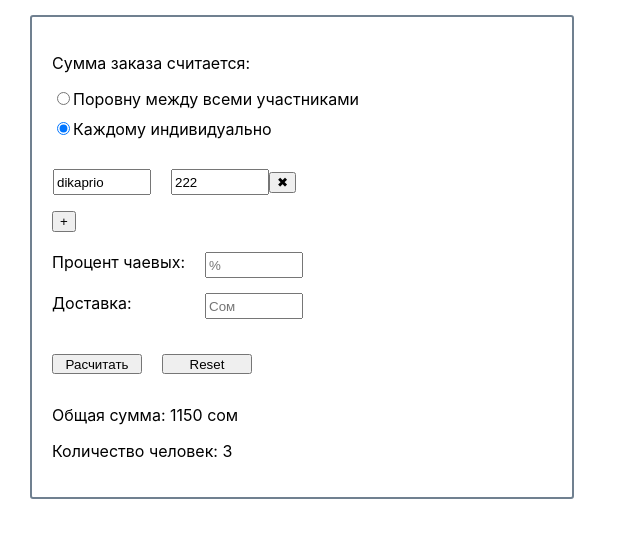
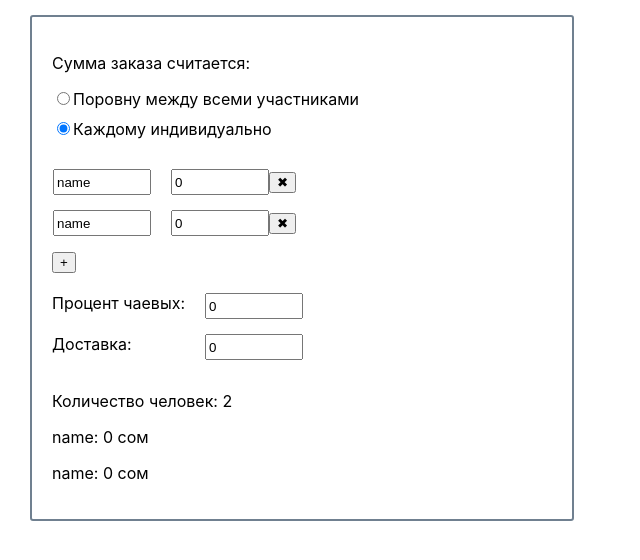
Before and after one commit to DenisLokhtin/hw-57, a React (Create React App) app: page / in a window 1280 px wide. Both pictures are taken after a click on the radio button "Каждому индивидуально". Shown: the top 560 px of the page, without its empty margins (0-640 px from the left). Built offline with nearby package versions, Linux system fonts and the light colour scheme.

Commit message:
всё готово

```diff
--- a/src/App.js
+++ b/src/App.js
@@ -1,4 +1,4 @@
-import {useState} from "react";
+import React, {useState} from "react";
 import ResultCommon from "./components/resultCommon";
 import ResultSeparated from "./components/resultSeparated";
 import InputCommon from "./components/inputCommon";
@@ -16,59 +16,93 @@ function App() {
         delivery: 0,
     });
 
+    const [valueResult, setResult] = useState(0);
+
     const [radioBtn, setRadioBtn] = useState(true);
 
     const [people, setPeople] = useState([
-        {name: "dikaprio", price: "222", id: nanoid()},
+        {name: "name", price: 0, id: nanoid()},
+        {name: "name", price: 0, id: nanoid()},
     ]);
 
     const radioBoolean = function () {
-        setRadioBtn(!radioBtn)
-        console.log(radioBtn)
+        setRadioBtn(!radioBtn);
+        setValue({
+            sum: 0,
+            numberOfPeople: 0,
+            percent: 0,
+            delivery: 0,
+        });
+        setResult(0);
     };
 
     const addPerson = () => {
-        setPeople([...people, {name: "", price: "", id: nanoid()}]);
-    }
+        setPeople([...people, {name: "name", price: 0, id: nanoid()}]);
+    };
 
-    const changePersonField = (id, name, value) => {
-        setPeople(people => {
-            return people.map(person => {
-                if (person.id === id) {
-                    return {...person, [name]: value}
-                }
-                return person;
-            });
+    const commonPayment = () => {
+        const result = Math.round((value.sum + (value.sum / 100 * value.percent) + value.delivery) / value.numberOfPeople);
+        setResult(result);
+    };
+
+    // const separatedPayment = () => {
+    //     people.map((person, index) => {
+    //         return
+    //     })
+    // };
+
+    const inputChangeHandler = (e) => {
+        const name = e.target.name;
+        const value = e.target.value;
+        const id = e.target.id;
+        setPeople(prevState => {
+            const elem = prevState[id];
+            elem[name] = value;
+            prevState[id] = elem;
+            return [...prevState]
         });
     };
 
-    const changeValues = () => {
-        setValue()
-    }
+    const deleteInput = (e) => {
+        const id = e.target.id;
+        setPeople(prevState => {
+            prevState.splice(id, 1);
+            return [...prevState]
+        });
+    };
+
+    const changeValues = (e) => {
+        const name = e.target.name;
+        const value = Number(e.target.value);
+        setValue(prevState => {
+            return {...prevState, [name]: value}
+        });
+    };
 
     const inputField = () => {
         if (radioBtn) {
             return (
-                <ResultCommon/>
+                <ResultCommon result={valueResult} people={value.numberOfPeople}/>
             )
         } else {
             return (
-                <ResultSeparated people={people}/>
+                <ResultSeparated value={value} people={people}/>
             )
         }
-    }
+    };
 
     const result = () => {
         if (radioBtn) {
             return (
-                <InputCommon/>
+                <InputCommon result={() => commonPayment()} value={value} change={(e) => changeValues(e)}/>
             )
         } else {
             return (
-                <InputSeparated change={() => changePersonField()} add={() => addPerson()} people={people}/>
+                <InputSeparated delete={(e) => deleteInput(e)} changeVal={(e) => changeValues(e)} value={value}
+                                change={(e) => inputChangeHandler(e)} add={() => addPerson()} people={people}/>
             )
         }
-    }
+    };
 
     return (
         <div className="container">
--- a/src/components/inputCommon.js
+++ b/src/components/inputCommon.js
@@ -1,29 +1,35 @@
 import React from 'react';
 
-const InputCommon = (props) => (
+const InputCommon = (props) => {
+    const calculate = () => {
+
+    };
+
+    return (
         <form className="calc">
             <div className="inputs">
                 <div>
                     <label htmlFor="humans">Человек:</label>
-                <input id="humans" type="number" min="1" placeholder="Чел."/>
+                    <input id="humans" type="number" name="numberOfPeople" onChange={e => props.change(e)} defaultValue={props.value.numberOfPeople} min="1" placeholder="Чел."/>
                 </div>
                 <div>
                     <label htmlFor="sum">Сумма заказа:</label>
-                <input id="sum" type="number" min="0" placeholder="Сом"/>
+                    <input id="sum" type="number" name="sum" onChange={e => props.change(e)} defaultValue={props.value.sum} min="1" placeholder="Сом"/>
                 </div>
                 <div>
                     <label htmlFor="percent">Процент чаевых:</label>
-                <input id="percent" type="number" min="0" placeholder="%"/>
+                    <input id="percent" type="number" name="percent" onChange={e => props.change(e)} defaultValue={props.value.percent} min="0" placeholder="%"/>
                 </div>
                 <div>
                     <label htmlFor="delivery">Доставка:</label>
-                <input id="delivery" type="number" min="0" placeholder="Сом"/>
+                    <input id="delivery" type="number" name="delivery" onChange={e => props.change(e)} defaultValue={props.value.delivery} min="0" placeholder="Сом"/>
                 </div>
 
-            <input className="btn res" type="button" value="Расcчитать"/>
+                <input onClick={props.result} className="btn res" type="button" value="Расcчитать"/>
                 <input className="reset btn" type="reset"/>
             </div>
         </form>
-);
+    )
+};
 
 export default InputCommon;
--- a/src/components/inputSeparated.js
+++ b/src/components/inputSeparated.js
@@ -4,12 +4,12 @@ const InputSeparated = (props) => (
     <form className="calc">
         <div className="inputs">
             <div className="newPerson">
-                {props.people.map(person => {
+                {props.people.map((person, index)=> {
                     return (
                         <div key={person.id}>
-                            <input onChange={e => props.change(person.id, 'name', e.target.value)} className="nameInput" value={person.name} type="text" placeholder="Имя"/>
-                            <input className="SumInput" value={person.price} type="number" min="0" placeholder="Сумма"/>
-                            <button type="button" className="remove">&#10006;</button>
+                            <input id={index} onChange={e => props.change(e)} name="name" className="nameInput" value={person.name} type="text" placeholder="Имя"/>
+                            <input id={index} onChange={e => props.change(e)} name="price" className="SumInput" value={person.price} type="number" min="1" placeholder="Сумма"/>
+                            <button onClick={e => props.delete(e)} id={index} type="button" className="remove">&#10006;</button>
                         </div>
                     )
                 })}
@@ -19,15 +19,12 @@ const InputSeparated = (props) => (
             </div>
             <div>
                 <label htmlFor="percent">Процент чаевых:</label>
-                <input id="percent" type="number" min="0" placeholder="%"/>
+                <input id="percent" name="percent" onChange={e => props.changeVal(e)} defaultValue={props.value.percent} type="number" min="0" placeholder="%"/>
             </div>
             <div>
                 <label htmlFor="delivery">Доставка:</label>
-                <input id="delivery" type="number" min="0" placeholder="Сом"/>
+                <input id="delivery" name="delivery" onChange={e => props.changeVal(e)} defaultValue={props.value.delivery} type="number" min="0" placeholder="Сом"/>
             </div>
-
-            <input className="btn res" type="button" value="Расчитать"/>
-            <input className="reset btn" type="reset"/>
         </div>
     </form>
 );
--- a/src/components/resultCommon.js
+++ b/src/components/resultCommon.js
@@ -2,9 +2,8 @@ import React from 'react';
 
 const ResultCommon = (props) => (
     <div className="result">
-        <p>Общая сумма: 1150 сом</p>
-        <p>Количество человек: 3</p>
-        <p>Каждый платит по: 384 сом</p>
+        <p>Количество человек: {props.people}</p>
+        <p>Каждый платит по: {props.result} сом</p>
     </div>
 );
 
--- a/src/components/resultSeparated.js
+++ b/src/components/resultSeparated.js
@@ -2,11 +2,12 @@ import React from 'react';
 
 const ResultSeparated = (props) => (
     <div className="result">
-        <p>Общая сумма: 1150 сом</p>
-        <p>Количество человек: 3</p>
-        {/*{props.people.map((person) => {*/}
-        {/*    return <p>{person.name}</p>*/}
-        {/*})}*/}
+        <p>Количество человек: {props.people.length}</p>
+        {props.people.map((person, index) => {
+            const price = Number(person.price);
+            const result = Math.round((price + (price / 100 * props.value.percent)) + props.value.delivery / props.people.length);
+            return <p key={index}>{person.name}: {result} сом</p>
+        })}
     </div>
 );
 
```
Also changed, not shown: 1 other file (tests, documents, lock files or other folders). Lines whose indentation alone changed are shown as unchanged.
